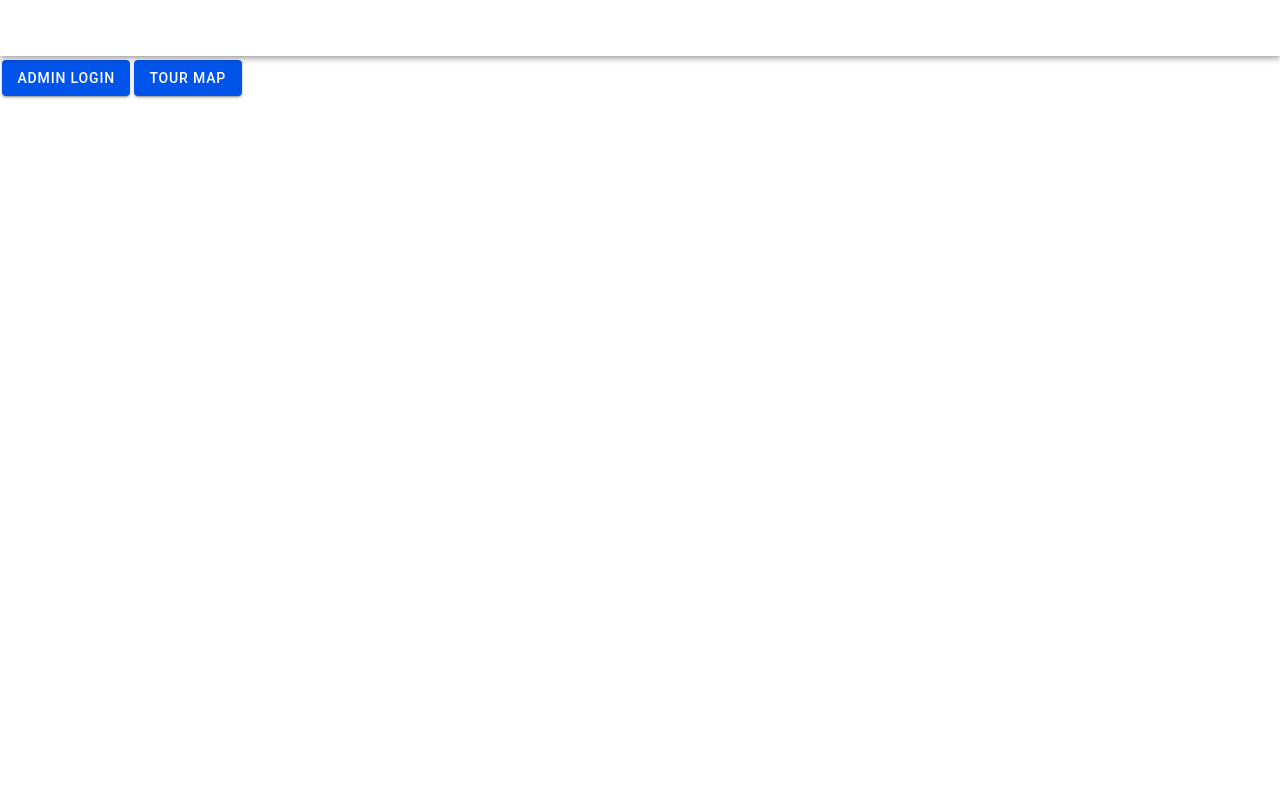
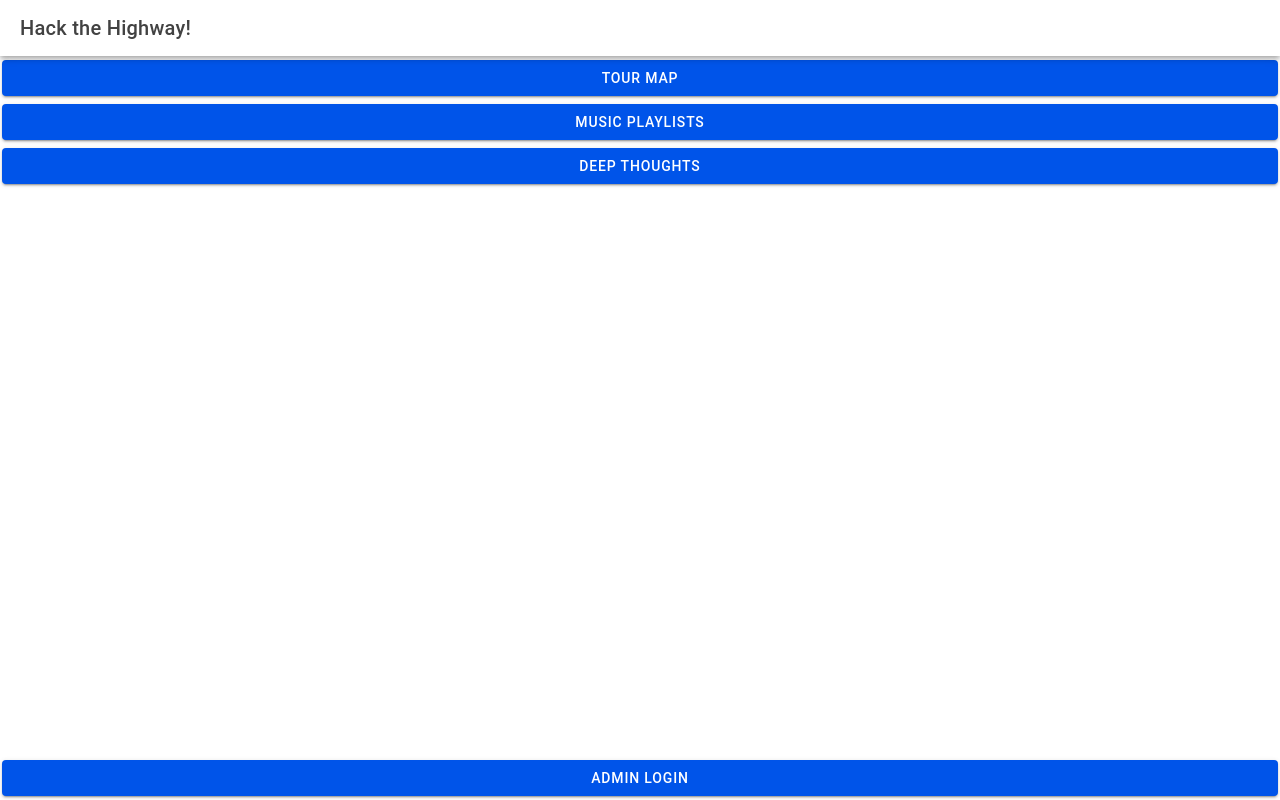
Before and after one commit to Irishwolf13/crossCountry, a React (Vite) app: page / in a window 1280 px wide. Built offline with nearby package versions, Linux system fonts and the light colour scheme; no server answers.

Commit message:
touched up modals, and splash page

```diff
--- a/src/components/LocationModal.tsx
+++ b/src/components/LocationModal.tsx
@@ -125,7 +125,7 @@ const LocationModal: React.FC<LocationModalProps> = ({ isOpen, location, images:
 
   return (
     <>
-      <IonModal isOpen={isOpen} onDidDismiss={onClose}>
+      <IonModal isOpen={isOpen} onDidDismiss={onClose} >
         <IonHeader>
           <IonToolbar>
             <IonButtons slot="start">
@@ -137,6 +137,7 @@ const LocationModal: React.FC<LocationModalProps> = ({ isOpen, location, images:
           </IonToolbar>
         </IonHeader>
         <IonContent>
+          {location ? `${location}` : location || 'Unknown'}
           <input
             type="file"
             accept="image/*"
@@ -145,7 +146,6 @@ const LocationModal: React.FC<LocationModalProps> = ({ isOpen, location, images:
             onChange={handleFileChange}
           />
 
-          {location ? `${location}` : location || 'Unknown'}
 
           {images.filter(item => item.approved).length > 0 ? (
             <Swiper
@@ -163,7 +163,7 @@ const LocationModal: React.FC<LocationModalProps> = ({ isOpen, location, images:
               className="mySwiper"
             >
               {images.filter(item => item.approved).map((item, index) => (
-                <SwiperSlide key={index}>
+                <SwiperSlide key={index} >
                   <div>
                     {isEditing === index ? (
                       <textarea
--- a/src/components/MapComponent.tsx
+++ b/src/components/MapComponent.tsx
@@ -346,6 +346,7 @@ const MapWithDirections: React.FC = () => {
 
   return (
     <>
+      <LocationModal isOpen={modalOpen} location={modalLocation} images={modalImages} waypointId={selectedWaypointId} onClose={() => setModalOpen(false)}/>
       <div id="map" style={{ width: '100%', height: '70vh', border: '5px solid #FFA500', marginTop: '0vh' }}></div>
 
       {isLoggedIn && (
@@ -359,9 +360,10 @@ const MapWithDirections: React.FC = () => {
 
 
 
-      <LocationModal isOpen={modalOpen} location={modalLocation} images={modalImages} waypointId={selectedWaypointId} onClose={() => setModalOpen(false)}/>
     </>
   );
 };
 
 export default MapWithDirections;
+
+// <IonContent className="ion-padding" style={{ height: '100%' }}>
--- a/src/pages/Home/Home.css
+++ b/src/pages/Home/Home.css
@@ -28,3 +28,12 @@
     width: auto;
     z-index: 1;
 }
+
+.button-container {
+    display: flex;
+    flex-direction: column;
+    height: 100%;
+}
+.bottom-button {
+    margin-top: auto;
+  }
--- a/src/pages/Home/Home.tsx
+++ b/src/pages/Home/Home.tsx
@@ -19,12 +19,16 @@ const Home: React.FC = () => {
     <IonPage>
       <IonHeader>
         <IonToolbar>
-          <IonButtons slot="end"></IonButtons>
+          <IonTitle>Hack the Highway!</IonTitle>
         </IonToolbar>
       </IonHeader>
       <IonContent fullscreen>
-        <IonButton onClick={goToLoginPage}>Admin Login</IonButton>
+      <div className="button-container">
         <IonButton onClick={goToMapPage}>Tour Map</IonButton>
+        <IonButton onClick={goToMapPage}>Music Playlists</IonButton>
+        <IonButton onClick={goToMapPage}>Deep Thoughts</IonButton>
+        <IonButton onClick={goToLoginPage} className="bottom-button">Admin Login</IonButton>
+      </div>
       </IonContent>
     </IonPage>
   );
```
